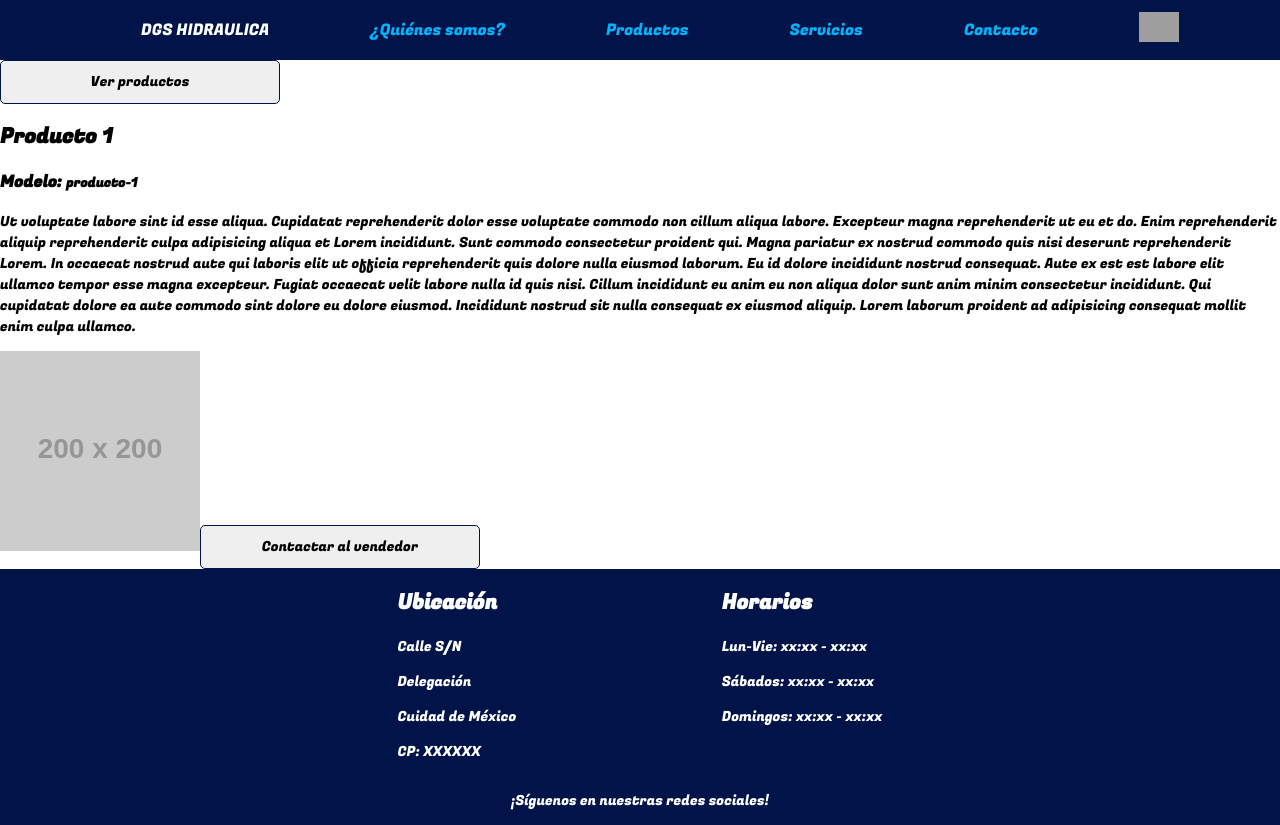
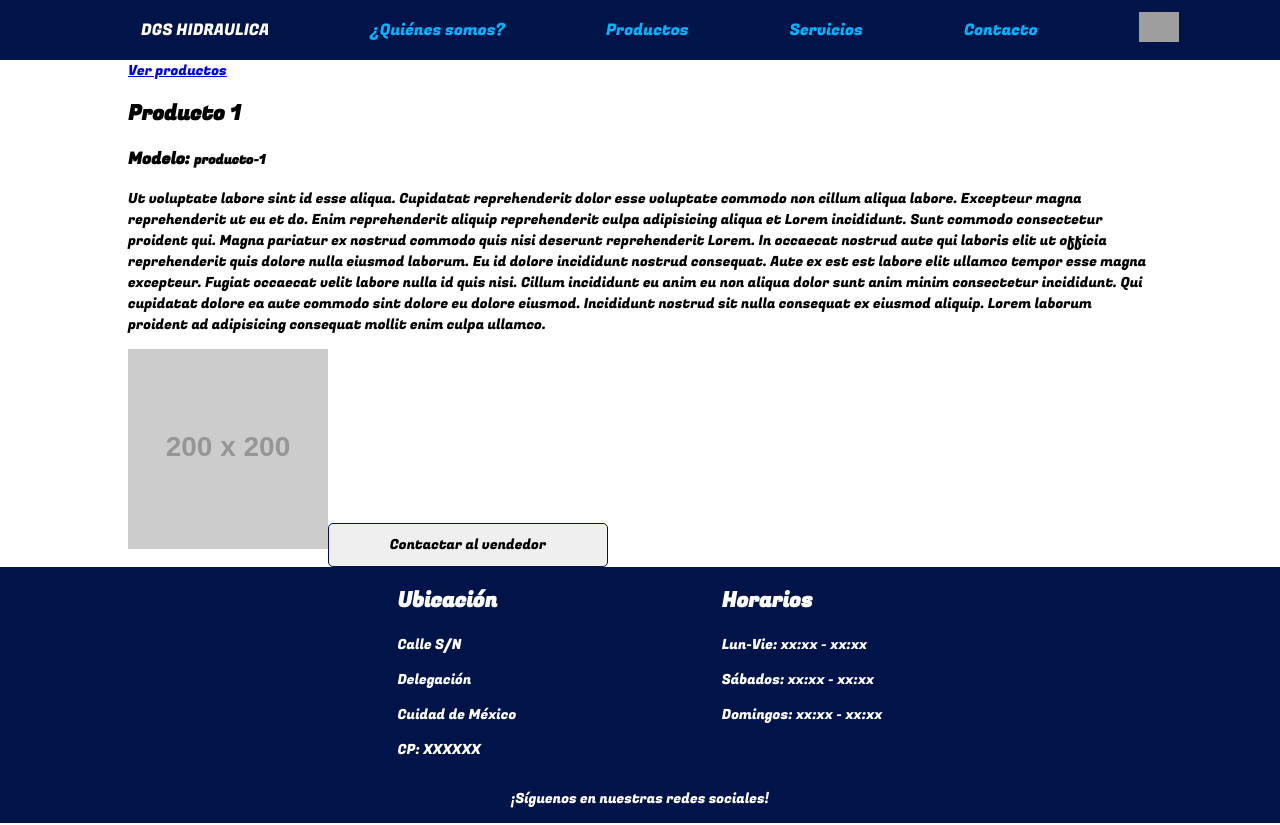
Before and after one commit to emmagp3/dgs-web, a Next.js app: page /productos/producto-1 in a window 1280 px wide. Built offline with nearby package versions, Linux system fonts and the light colour scheme; grey boxes are pictures that could not be loaded; a web font is replaced by a local one.

Commit message:
Se añadieron estilos a la página de productos y derivados

```diff
--- a/src/pages/productos/[model].tsx
+++ b/src/pages/productos/[model].tsx
@@ -6,8 +6,9 @@ import {
 import type { ProductModel } from '../../../lib/models';
 import Layout from '@/components/layout/layout';
 import { useRouter } from 'next/router';
-import ContactButton from '@/components/whatsapp_button/whatsappButton';
+import ContactButton from '@/components/button/whatsappButton';
 import { parseUrl } from 'next/dist/shared/lib/router/utils/parse-url';
+import Link from 'next/link';
 
 export default function ProductPage({ product }: { product: ProductModel }) {
   const router = useRouter();
@@ -20,14 +21,10 @@ export default function ProductPage({ product }: { product: ProductModel }) {
     router.push(message);
   };
 
-  const onClickBackButton = () => {
-    router.push('/productos');
-  };
-
   return (
     <Layout title={name}>
-      <button onClick={onClickBackButton}>Ver productos</button>
-      <main>
+      <main className="container">
+        <Link href="/productos">Ver productos</Link>
         <div>
           <h2>{name}</h2>
           <h3>
--- a/src/pages/productos/index.tsx
+++ b/src/pages/productos/index.tsx
@@ -3,6 +3,7 @@ import { GetStaticProps } from 'next';
 import { getAllProductsCard } from '../../../lib/stores';
 import type { ProductCardProps } from '@/components/product_card/product_card';
 import ProductCard from '@/components/product_card/product_card';
+import styles from './products.module.css';
 
 export default function Product({
   products,
@@ -11,7 +12,7 @@ export default function Product({
 }) {
   return (
     <Layout title="Productos">
-      <main>
+      <main className={`${styles.main} container`}>
         {products.map((product) => (
           <ProductCard key={product.model} {...product} />
         ))}
--- /dev/null
+++ b/src/pages/productos/products.module.css
@@ -0,0 +1,6 @@
+.main {
+  display: grid;
+  grid-template-columns: repeat(3, 1fr);
+  justify-items: center;
+  align-items: center;
+}
```
